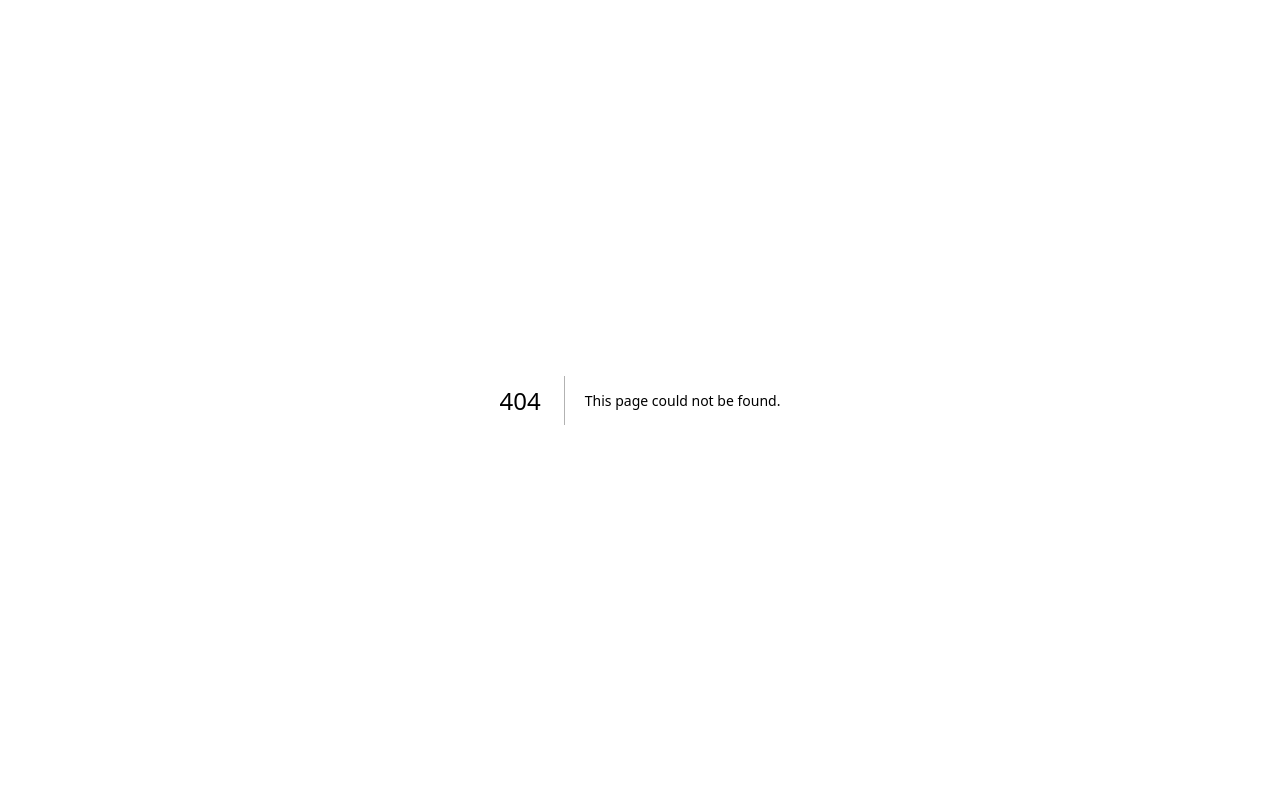
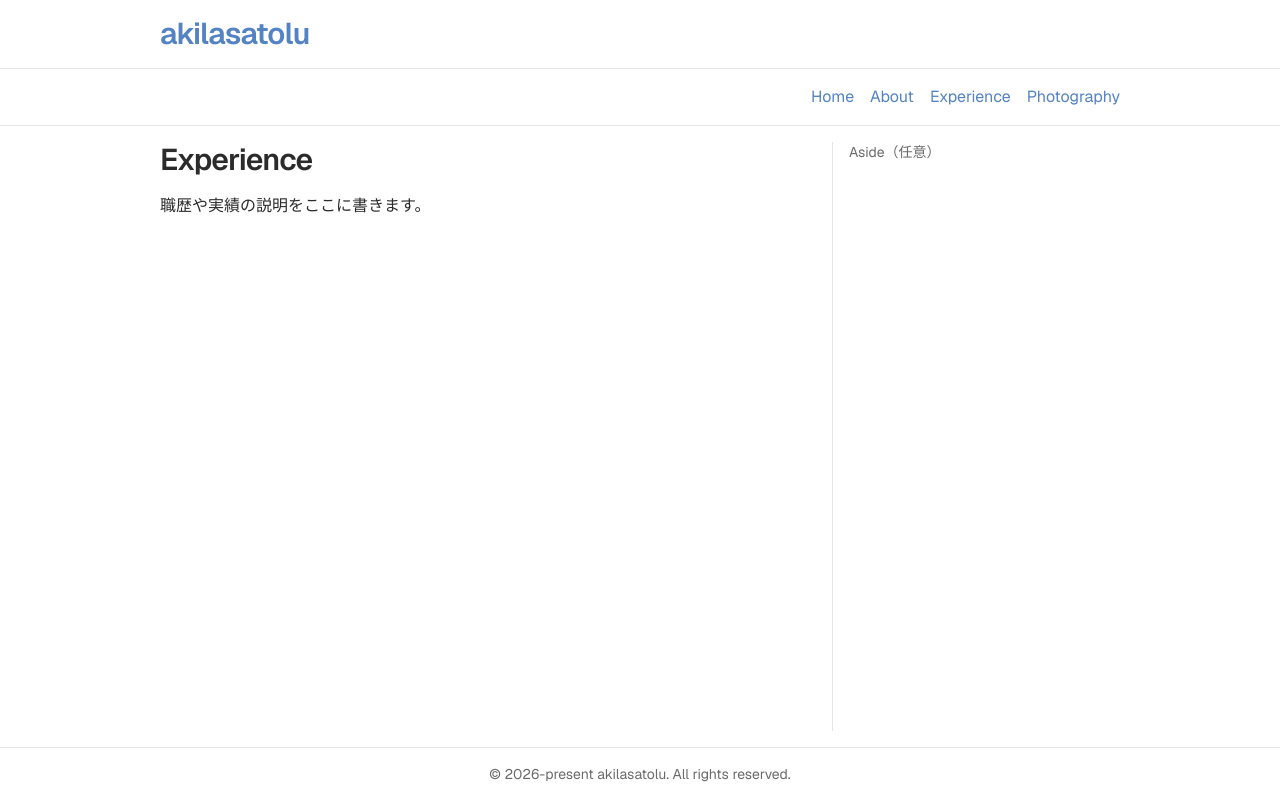
Before and after one commit to akilasatolu/akilasatolu-v5, a Next.js app: page /experience in a window 1280 px wide. Before the commit this address had no page. Built offline with nearby package versions, Linux system fonts and the light colour scheme.

Commit message:
[add]各ページの骨組みを作成、

```diff
--- /dev/null
+++ b/app/about/page.tsx
@@ -0,0 +1,15 @@
+export default function AboutPage() {
+    return (
+        <div className="flex min-h-0 w-full flex-1 flex-col justify-start md:flex-row md:items-stretch">
+            <div className="w-full min-w-0 md:flex-1 md:pr-4">
+                <h1 className="text-3xl font-semibold tracking-tight">About</h1>
+                <p className="mt-4 text-foreground">
+                    プロフィールやサイトについての説明をここに書きます。
+                </p>
+            </div>
+            <aside className="w-full shrink-0 border-[color:var(--border)] md:min-h-full md:pl-4 md:grow md:shrink md:basis-[25%] md:min-w-[20%] md:max-w-[30%] md:self-stretch md:border-l">
+                <p className="text-sm text-[color:var(--muted)]">Aside（任意）</p>
+            </aside>
+        </div>
+    );
+}
--- /dev/null
+++ b/app/experience/page.tsx
@@ -0,0 +1,15 @@
+export default function ExperiencePage() {
+    return (
+        <div className="flex min-h-0 w-full flex-1 flex-col justify-start md:flex-row md:items-stretch">
+            <div className="w-full min-w-0 md:flex-1 md:pr-4">
+                <h1 className="text-3xl font-semibold tracking-tight">Experience</h1>
+                <p className="mt-4 text-foreground">
+                    職歴や実績の説明をここに書きます。
+                </p>
+            </div>
+            <aside className="w-full shrink-0 border-[color:var(--border)] md:min-h-full md:pl-4 md:grow md:shrink md:basis-[25%] md:min-w-[20%] md:max-w-[30%] md:self-stretch md:border-l">
+                <p className="text-sm text-[color:var(--muted)]">Aside（任意）</p>
+            </aside>
+        </div>
+    );
+}
--- a/app/layout.tsx
+++ b/app/layout.tsx
@@ -1,5 +1,9 @@
 import type { Metadata } from "next";
 import { Geist, Geist_Mono } from "next/font/google";
+import { ContentInner } from "@/components/templates/ContentInner";
+import { Footer } from "@/components/organisms/Footer";
+import { GlobalNav } from "@/components/organisms/GlobalNav";
+import { Header } from "@/components/organisms/Header";
 import "@/styles/globals.css";
 
 const geistSans = Geist({
@@ -39,7 +43,14 @@ export default function RootLayout({
             className={`${geistSans.variable} ${geistMono.variable} h-full antialiased`}
         >
             <body className="flex min-h-dvh flex-col flex-1 font-sans antialiased">
-                {children}
+                <Header />
+                <GlobalNav />
+                <main className="flex min-h-0 flex-1 flex-col">
+                    <ContentInner styles="flex min-h-0 flex-1 flex-col">
+                        {children}
+                    </ContentInner>
+                </main>
+                <Footer />
             </body>
         </html>
     );
--- a/app/page.tsx
+++ b/app/page.tsx
@@ -1,15 +1,6 @@
-import { Header } from "@/components/organisms/Header";
-import { Footer } from "@/components/organisms/Footer";
-import { ContentInner } from "@/components/templates/ContentInner";
-import { GlobalNav } from "@/components/organisms/GlobalNav";
-
-export default function Home() {
+export default function HomePage() {
     return (
-        <>
-            <Header />
-            <GlobalNav />
-            <main className="flex min-h-0 flex-1 flex-col">
-                <ContentInner styles="flex min-h-0 flex-1 flex-col justify-start md:flex-row md:items-stretch">
+        <div className="w-full flex min-h-0 flex-1 flex-col justify-start md:flex-row md:items-stretch">
             <div className="w-full min-w-0 md:flex-1 md:pr-4">
                 <h1>H1 title</h1>
                 <h2>H2 title</h2>
@@ -24,9 +15,6 @@ export default function Home() {
             <aside className="w-full shrink-0 border-[color:var(--border)] md:min-h-full md:pl-4 md:grow md:shrink md:basis-[25%] md:min-w-[20%] md:max-w-[30%] md:self-stretch md:border-l">
                 <p>AsideAsideAsideAsideAsideAsideAsideAsideAsideAsideAsideAsideAsideAsideAsideAsideAsideAsideAsideAsideAsideAsideAsideAsideAside</p>
             </aside>
-                </ContentInner>
-            </main>
-            <Footer />
-        </>
+        </div>
     );
-};
+}
--- /dev/null
+++ b/app/photography/page.tsx
@@ -0,0 +1,15 @@
+export default function PhotographyPage() {
+    return (
+        <div className="flex min-h-0 w-full flex-1 flex-col justify-start md:flex-row md:items-stretch">
+            <div className="w-full min-w-0 md:flex-1 md:pr-4">
+                <h1 className="text-3xl font-semibold tracking-tight">Photography</h1>
+                <p className="mt-4 text-foreground">
+                    写真作品やギャラリーの説明をここに書きます。
+                </p>
+            </div>
+            <aside className="w-full shrink-0 border-[color:var(--border)] md:min-h-full md:pl-4 md:grow md:shrink md:basis-[25%] md:min-w-[20%] md:max-w-[30%] md:self-stretch md:border-l">
+                <p className="text-sm text-[color:var(--muted)]">Aside（任意）</p>
+            </aside>
+        </div>
+    );
+}
```
Lines whose indentation alone changed are shown as unchanged.
